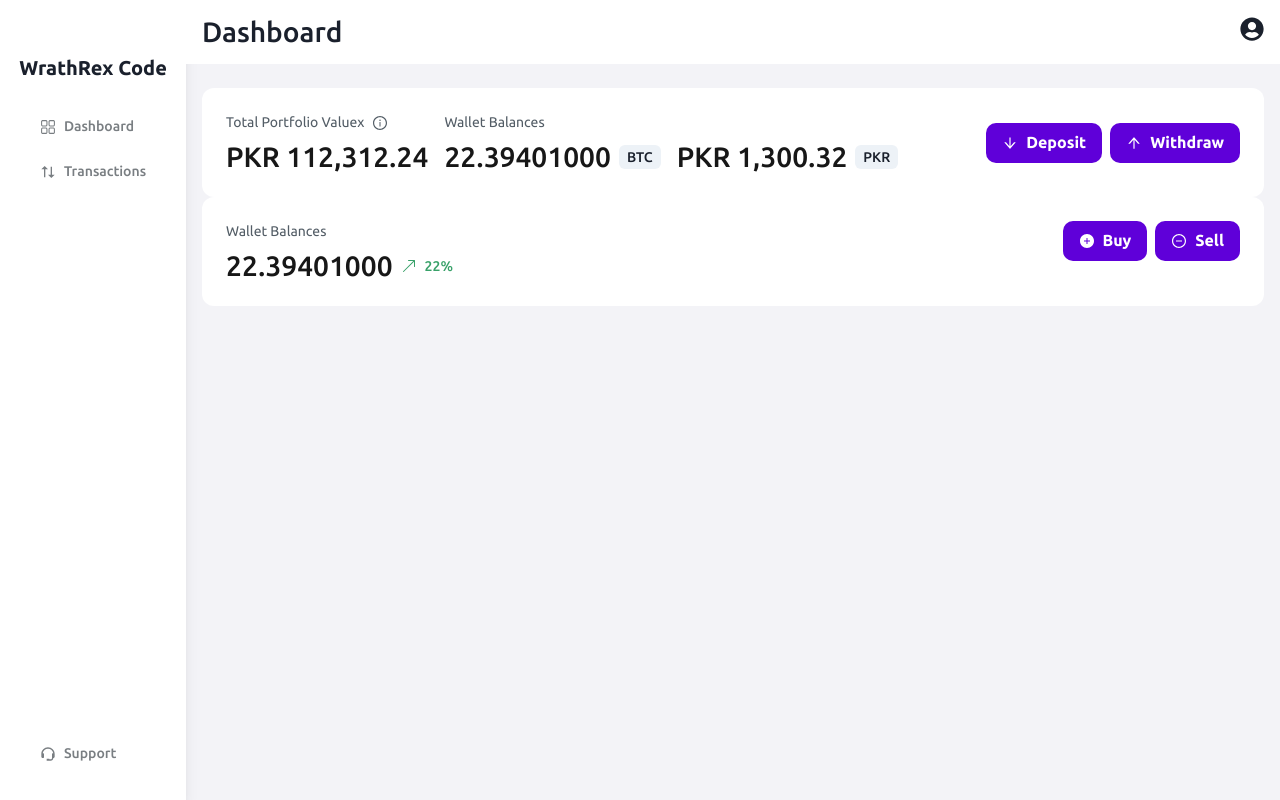
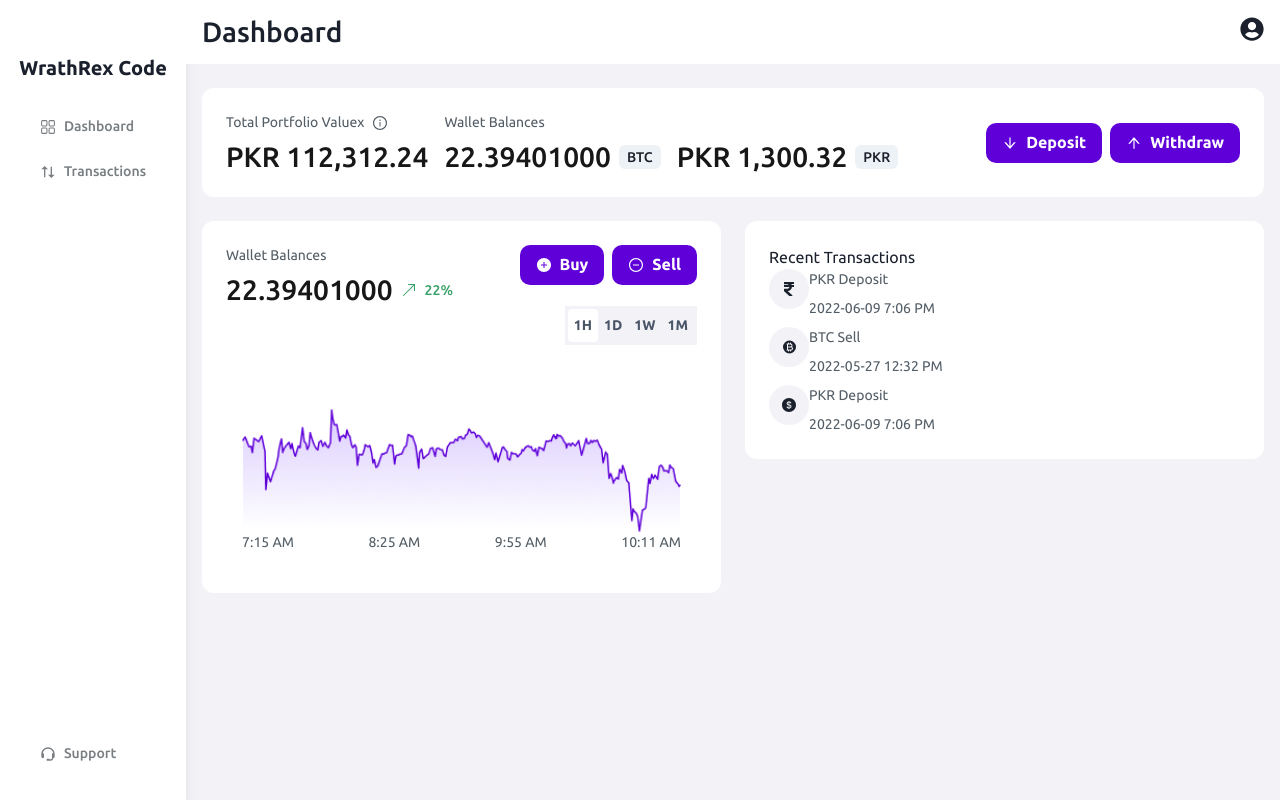
Before and after one commit to Sobanhanif4/crypto-dashboard-react, a React (Vite) app: page / in a window 1280 px wide. Built offline with nearby package versions, Linux system fonts and the light colour scheme.

Commit message:
Transaction added

```diff
--- a/src/pages/Dashboard/Dashboard.jsx
+++ b/src/pages/Dashboard/Dashboard.jsx
@@ -1,13 +1,30 @@
+import { Grid, GridItem } from "@chakra-ui/react";
 import DashboardLayout from "../../components/DashboardLayout";
 import PorfolioSection from "./components/PorfolioSection";
 import PriceSection from "./components/PriceSection";
+import Transactions from "./components/Transactions";
 
 const Dashboard = ({}) => {
   return (
-  <DashboardLayout title="Dashboard">
-    <PorfolioSection />
-    <PriceSection />
-  </DashboardLayout>
+    <DashboardLayout title="Dashboard">
+      <Grid
+        gridTemplateColumns={{
+          base: "repeat(1, 1fr)",
+          md: "repeat(2, 1fr)",
+        }}
+        gap={6}
+      >
+        <GridItem colSpan={2}>
+          <PorfolioSection />
+        </GridItem>
+        <GridItem colSpan={1}>
+          <PriceSection />
+        </GridItem>
+        <GridItem colSpan={1}>
+          <Transactions />
+        </GridItem>
+      </Grid>
+    </DashboardLayout>
   );
 };
 
--- a/src/pages/Dashboard/components/PriceSection.jsx
+++ b/src/pages/Dashboard/components/PriceSection.jsx
@@ -1,9 +1,24 @@
-import { Button, Flex, HStack, Icon, Stack, Text } from "@chakra-ui/react";
+import {
+  Button,
+  Flex,
+  HStack,
+  Icon,
+  Image,
+  Stack,
+  Tab,
+  TabList,
+  TabPanel,
+  TabPanels,
+  Tabs,
+  Text,
+} from "@chakra-ui/react";
 import { CustomCard } from "../../../chakra/CustomCard";
 import { BsArrowUpRight } from "react-icons/bs";
 import { AiFillPlusCircle, AiOutlineMinusCircle } from "react-icons/ai";
 
 const PriceSection = () => {
+  const timeStamps = ["7:15 AM", "8:25 AM", "9:55 AM", "10:11 AM"];
+
   return (
     <CustomCard>
       <Flex justify="space-between" align="start">
@@ -28,7 +43,7 @@ const PriceSection = () => {
               </Text>
 
               <HStack fontWeight="medium" color="green.500">
-                <Icon  as={BsArrowUpRight} />
+                <Icon as={BsArrowUpRight} />
                 <Text fontSize="sm" fontWeight="medium">
                   22%
                 </Text>
@@ -42,6 +57,42 @@ const PriceSection = () => {
           <Button leftIcon={<Icon as={AiOutlineMinusCircle} />}>Sell</Button>
         </HStack>
       </Flex>
+
+      <Tabs variant="soft-rounded">
+        <Flex justify="end">
+          <TabList bg="black.5" p="3px">
+            {["1H", "1D", "1W", "1M"].map((tab) => (
+              <Tab
+                _selected={{
+                  bg: "white",
+
+                }}
+                key={tab}
+                fontSize="sm"
+                p="6px"
+                borderRadius="4"
+              >
+                {tab}
+              </Tab>
+            ))}
+          </TabList>
+        </Flex>
+        <TabPanels>
+          <TabPanel>
+            <Image w="100%" src="/Graph.png" mt="3rem" />
+            <HStack justify="space-between">
+              {timeStamps.map((timeStamp) => (
+                <Text key={timeStamp} fontSize="sm" color="black.80">
+                  {timeStamp}
+                </Text>
+              ))}
+            </HStack>
+          </TabPanel>
+          <TabPanel>
+            <p>two!</p>
+          </TabPanel>
+        </TabPanels>
+      </Tabs>
     </CustomCard>
   );
 };
--- /dev/null
+++ b/src/pages/Dashboard/components/Transactions.jsx
@@ -0,0 +1,59 @@
+import { Box, Flex, Grid, Icon, Stack, Text } from "@chakra-ui/react";
+import { CustomCard } from "../../../chakra/CustomCard";
+import { FaRupeeSign } from "react-icons/fa";
+import { PiCurrencyBtcFill } from "react-icons/pi";
+import { AiFillDollarCircle } from "react-icons/ai";
+
+const Transactions = () => {
+  const transactions = [
+    {
+      id: "1",
+      icon: FaRupeeSign,
+      text: "PKR Deposit",
+      amount: "+ PKR81,123.21",
+      timeStamp: "2022-06-09 7:06 PM",
+    },
+    {
+      id: "2",
+      icon: PiCurrencyBtcFill,
+      text: "BTC Sell",
+      amount: "- 12.48513391 BTC",
+      timeStamp: "2022-05-27 12:32 PM",
+    },
+    {
+      id: "3",
+      icon: AiFillDollarCircle,
+      text: "PKR Deposit",
+      amount: "+ PKR81,123.21",
+      timeStamp: "2022-06-09 7:06 PM",
+    },
+  ];
+
+  return (
+    <CustomCard>
+      <Text>Recent Transactions</Text>
+      <Stack>
+        {transactions.map((transaction) => (
+          <Flex key={transaction.id}>
+            <Grid  placeItems="center" bg="black.5" boxSize={10} borderRadius="full">
+              <Icon as={transaction.icon} />
+            </Grid>
+
+            <Flex justify="space-between">
+                <Stack>
+                    <Text fontSize="sm" color="black.80">
+                        {transaction.text}
+                    </Text>
+                    <Text fontSize="sm" color="black.80">
+                        {transaction.timeStamp}
+                    </Text>
+                </Stack>
+            </Flex>
+          </Flex>
+        ))}
+      </Stack>
+    </CustomCard>
+  );
+};
+
+export default Transactions;
```
Also changed, not shown: public/Graph.png (added). Lines whose indentation alone changed are shown as unchanged.
